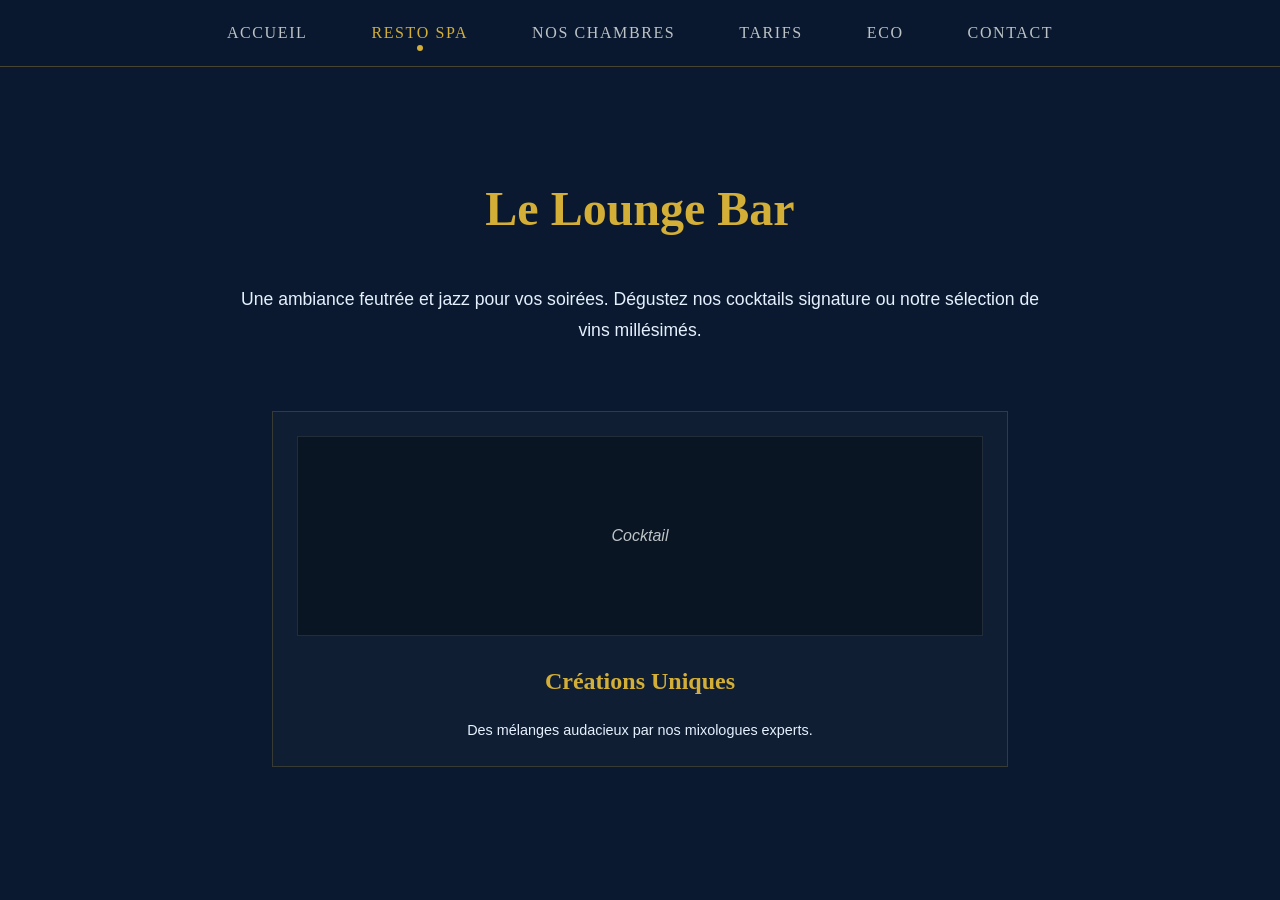
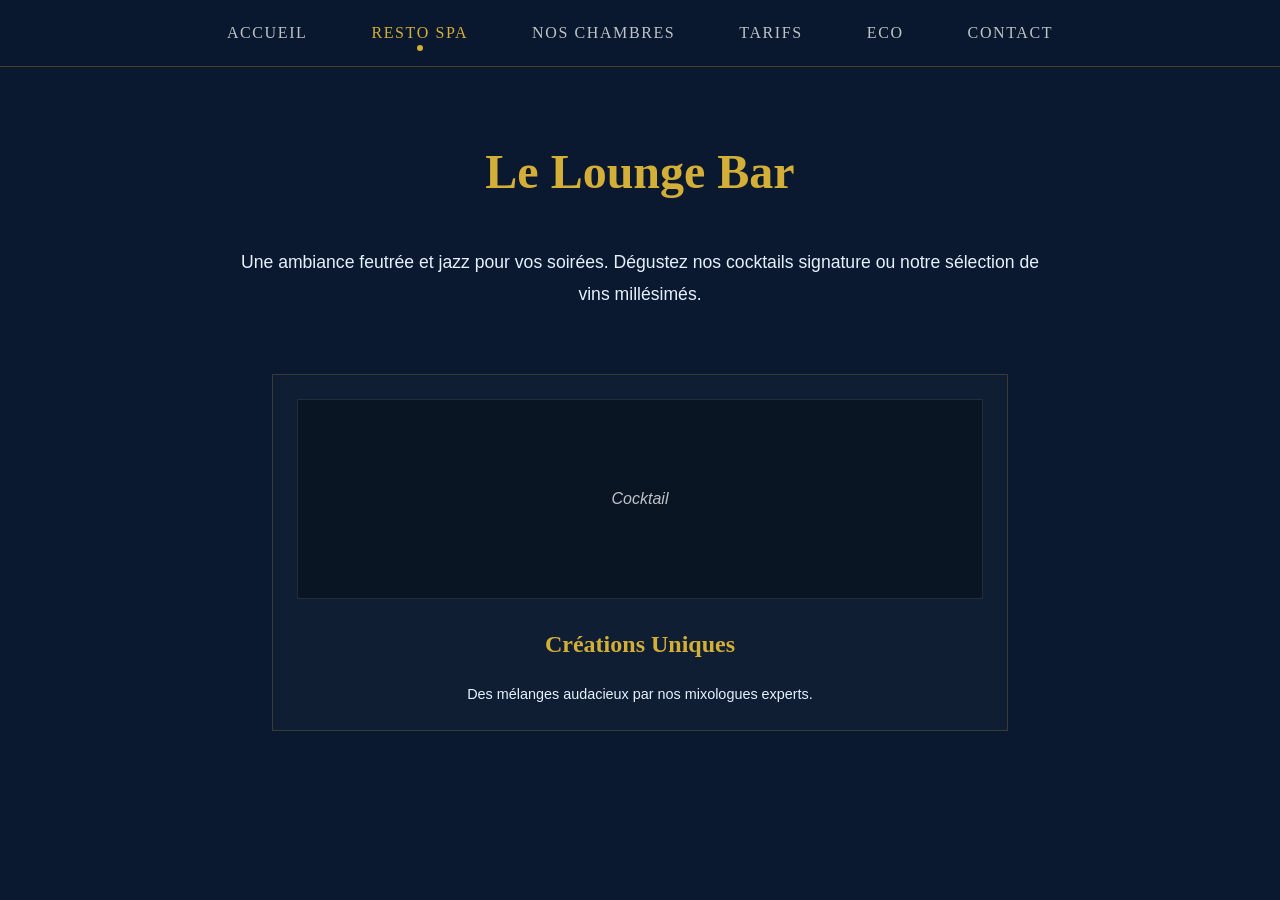

fix: restore brand title visibility on home page

--- a/assets/css/style.css
+++ b/assets/css/style.css
@@ -113,10 +113,11 @@ a {
 .main-content {
     display: flex;
     flex-direction: column;
-    justify-content: center;
+    justify-content: flex-start;
     align-items: center;
     position: relative;
     padding: 2rem;
+    padding-top: 4rem;
     margin-top: 80px;
     flex: 1;
     width: 100%;
